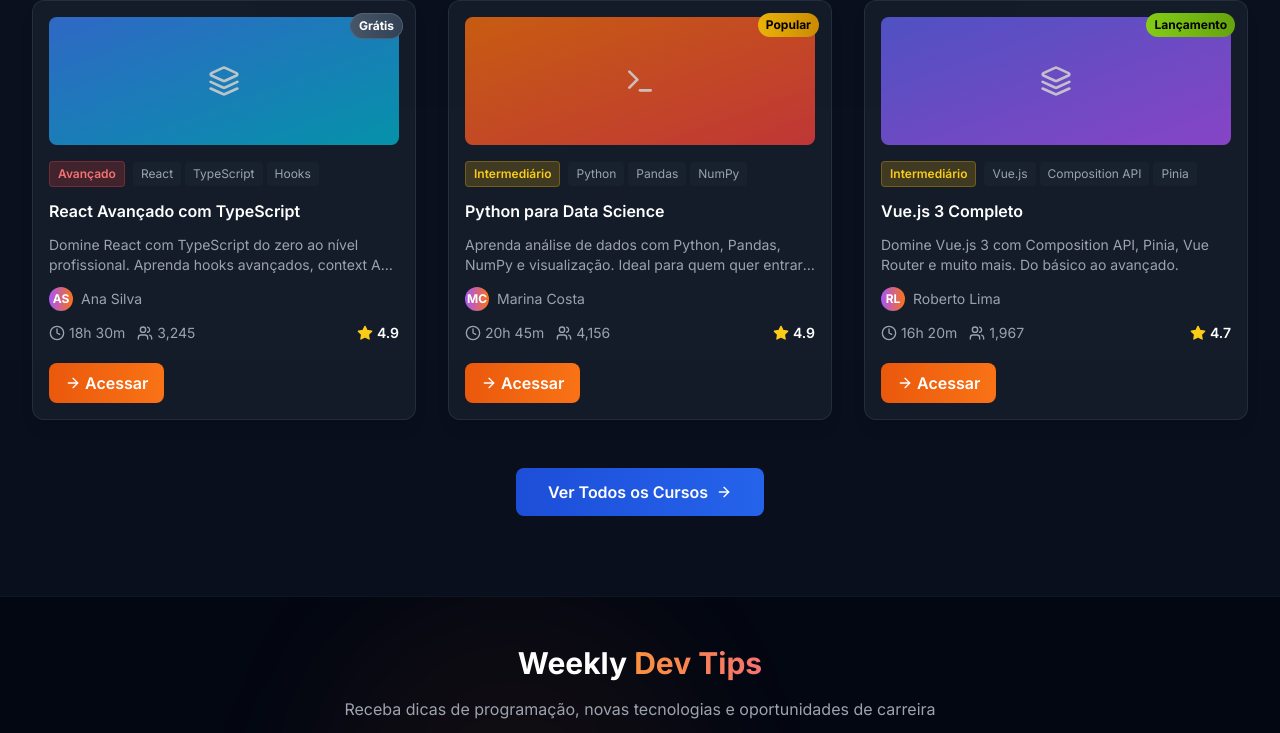
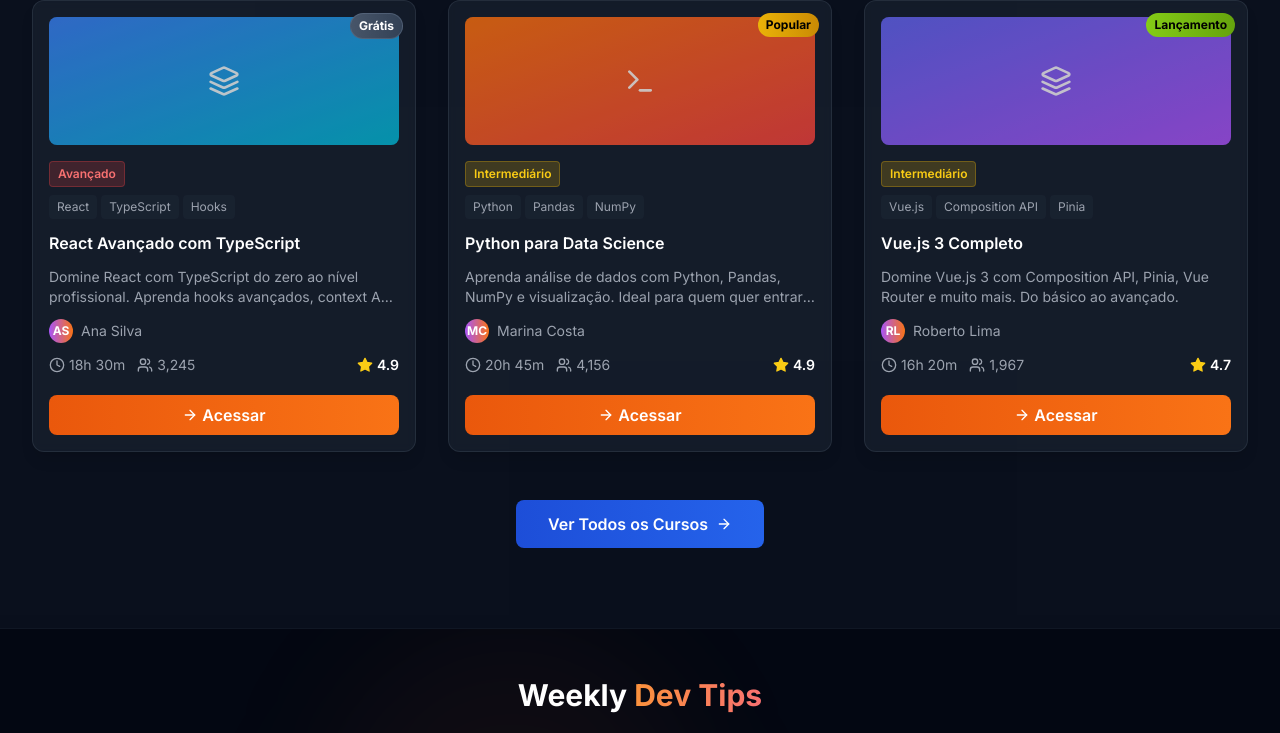
Before and after one commit to kenjiThiago/ProjetoBD2, a Next.js app in the folder frontend/: page / in a window 1280 px wide. Shown: the part 1926-2659 px from the top of the page. Built offline with nearby package versions, Linux system fonts and the light colour scheme.

Commit message:
[frontend] Ajustes no visual dos cards de cursos.

```diff
--- a/frontend/src/components/cards/CourseCard.tsx
+++ b/frontend/src/components/cards/CourseCard.tsx
@@ -135,7 +135,7 @@ export default function CourseCard({
 
       {/* Content */}
       <div className="space-y-3">
-        <div className="flex items-center gap-2">
+        <div className="flex flex-col justify-center items-start gap-2">
           <span className={`text-xs font-semibold px-2 py-1 rounded border ${getLevelColor(course.level)}`}>
             {course.level}
           </span>
@@ -186,7 +186,7 @@ export default function CourseCard({
         {showActions && (
           <div className="pt-2">
             <div className="flex gap-2 flex-1">
-              <button className="btn-primary px-4 py-2 flex items-center space-x-1">
+              <button className="w-full btn-primary px-4 py-2 flex items-center justify-center space-x-1">
                 <ArrowRight className="w-4 h-4" />
                 <span>Acessar</span>
               </button>
```
